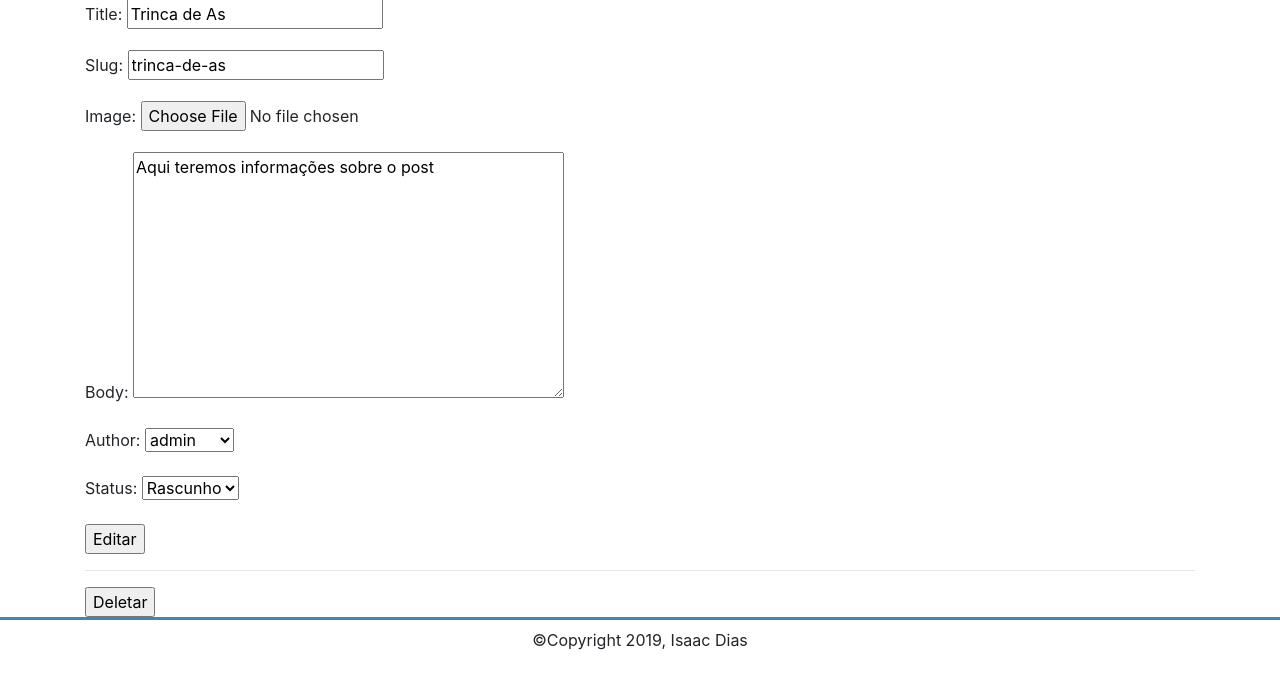
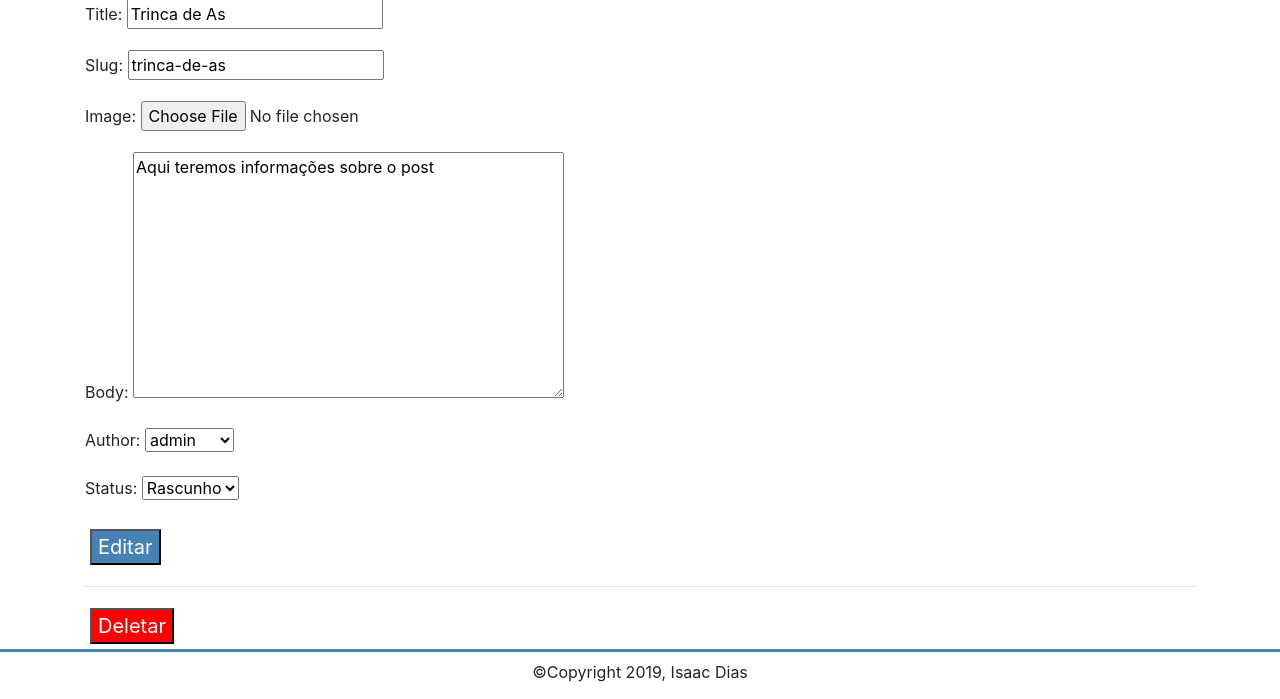
Before and after one commit to isaacdias/-blog, a Django app: page /editar/8/ in a window 1280 px wide. Shown: the part 217-916 px from the top of the page. Before the commit the page ends 867 px from the top, so only its background shows below. Run offline with Django 3.2, Linux system fonts and the light colour scheme; a user stored in the database is signed in; data comes from the database, SQL or seed files in the repository; some libraries are stand-ins or nearby versions.

Commit message:
estilizando os botões editar e deletar

```diff
--- a/myproject/blog/static/css/styles.css
+++ b/myproject/blog/static/css/styles.css
@@ -108,3 +108,21 @@ footer .copy{
 	width: 100%;
 	text-align: center;
 }
+
+
+.edit-post{
+	background-color: #4682B4;
+	color: #FFF;
+	cursor: pointer;
+    margin: 5px;
+    font-size: 20px;
+
+}
+
+.delete-post{
+	background-color: #ff0000;
+	color: #FFF;
+	cursor: pointer;
+    margin: 5px;
+    font-size: 20px;
+}
```
